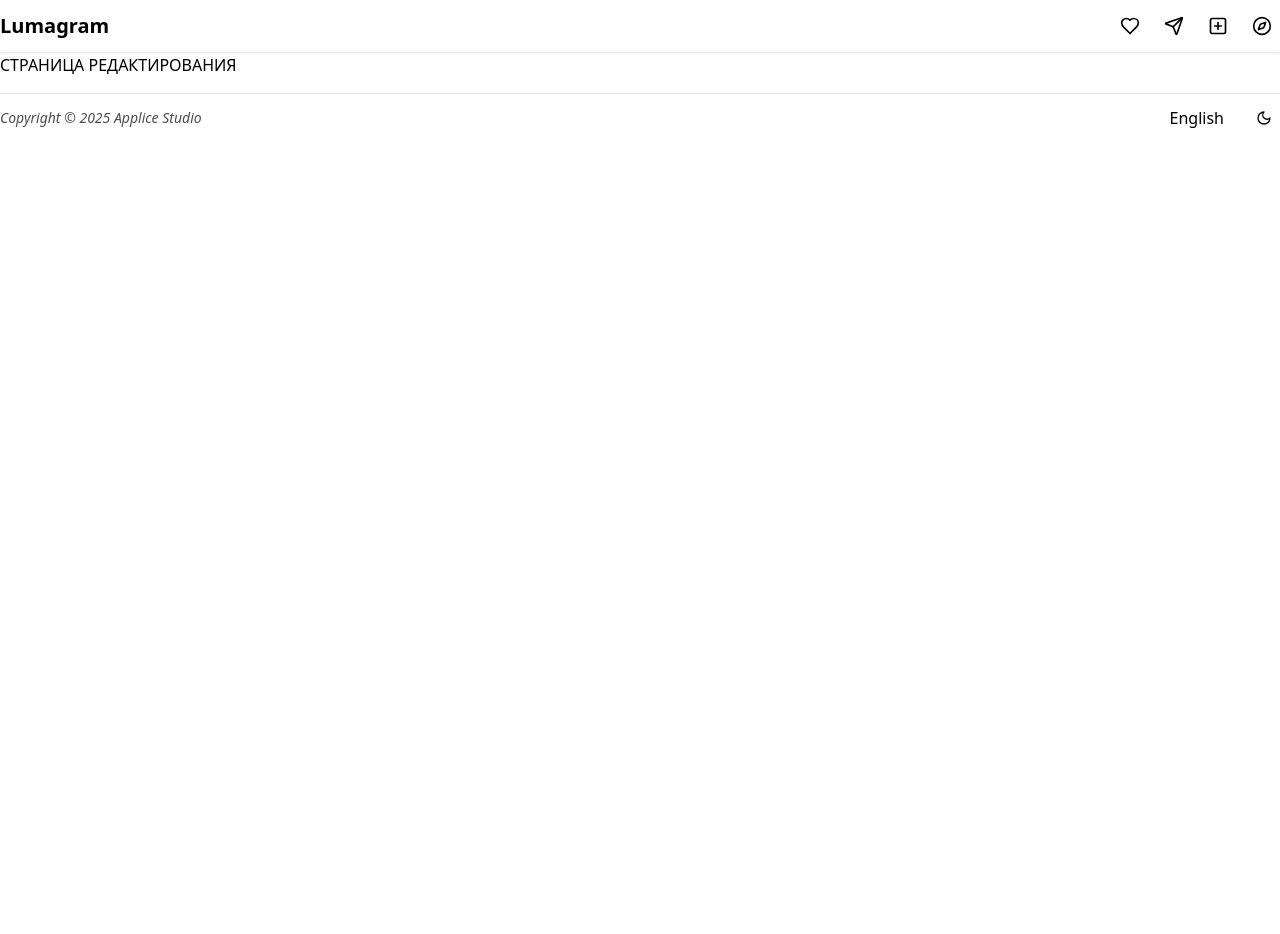
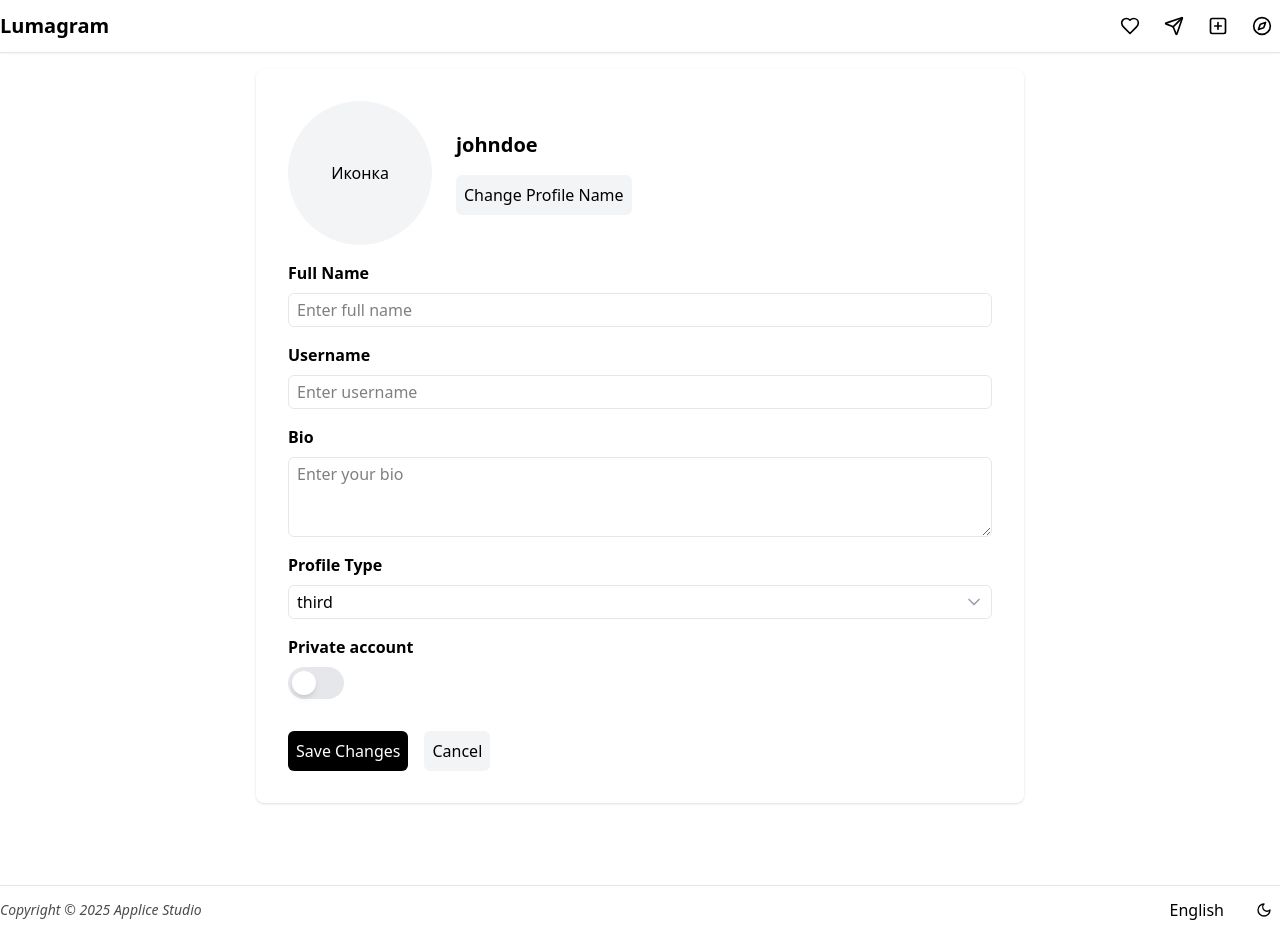
Before and after one commit to techman32/LumaGram, a Next.js app: page /en/edit in a window 1280 px wide. Before the commit the page ends 800 px from the top, so only its background shows below. Built offline with nearby package versions, Linux system fonts and the light colour scheme.

Commit message:
Добавил страницу редактирования профиля

```diff
--- a/src/app/[locale]/(dashboard)/edit/page.tsx
+++ b/src/app/[locale]/(dashboard)/edit/page.tsx
@@ -1,3 +1,59 @@
+'use client'
+import ProfileAvatar from '@/entities/profile/ui/ProfileAvatar'
+import Button from '@/shared/ui/Button'
+import Input from '@/shared/ui/Input'
+import TextArea from '@/shared/ui/TextArea'
+import Dropdown from '@/shared/ui/Dropdown'
+import Toggle from '@/shared/ui/Toggle'
+
 export default function EditProfilePage() {
-  return <div>СТРАНИЦА РЕДАКТИРОВАНИЯ</div>
+  return (
+    <div className="h-screen">
+      <div className="mx-[20%] my-4 p-8 bg-white dark:bg-black/10 rounded-lg not-dark:shadow-sm dark:border dark:border-white/10">
+        <div className="flex gap-6 items-center mb-4">
+          <ProfileAvatar />
+          <div className="flex flex-col gap-4">
+            <h2 className="font-bold text-xl">johndoe</h2>
+            <Button appearance="secondary">Change Profile Name</Button>
+          </div>
+        </div>
+        <form className="flex flex-col gap-4">
+          <div className="flex flex-col gap-2">
+            <h2 className="font-semibold">Full Name</h2>
+            <Input block placeholder="Enter full name" />
+          </div>
+          <div className="flex flex-col gap-2">
+            <h2 className="font-semibold">Username</h2>
+            <Input block placeholder="Enter username" />
+          </div>
+          <div className="flex flex-col gap-2">
+            <h2 className="font-semibold">Bio</h2>
+            <TextArea placeholder="Enter your bio" />
+          </div>
+          <div className="flex flex-col gap-2">
+            <h2 className="font-semibold">Profile Type</h2>
+            <Dropdown
+              list={[
+                { id: '1', name: 'first' },
+                { id: '2', name: 'second' },
+                { id: '3', name: 'third' },
+              ]}
+              selected={{ id: '3', name: 'third' }}
+              displayKey={'name'}
+              valueKey={'id'}
+              handleChoice={(v) => console.log(v)}
+            />
+          </div>
+          <div className="flex flex-col gap-2">
+            <h2 className="font-semibold">Private account</h2>
+            <Toggle />
+          </div>
+          <div className="flex gap-4 mt-4">
+            <Button appearance={'primary'}>Save Changes</Button>
+            <Button appearance={'secondary'}>Cancel</Button>
+          </div>
+        </form>
+      </div>
+    </div>
+  )
 }
--- a/src/app/[locale]/globals.css
+++ b/src/app/[locale]/globals.css
@@ -1,3 +1,14 @@
 @import 'tailwindcss';
 
 @custom-variant dark (&:where(.dark, .dark *));
+
+html,
+body {
+  height: 100%;
+  display: flex;
+  flex-direction: column;
+}
+
+body {
+  margin: 0;
+}
--- a/src/shared/ui/Button.tsx
+++ b/src/shared/ui/Button.tsx
@@ -1,26 +1,28 @@
-import { ButtonHTMLAttributes } from 'react'
+import {ButtonHTMLAttributes} from 'react'
 import cn from 'classnames'
 
 interface ButtonProps extends ButtonHTMLAttributes<HTMLButtonElement> {
   className?: string
-  appearance?: 'primary' | 'secondary' | 'default' | 'ghost'
+  appearance?: 'primary' | 'secondary' | 'default' | 'ghost' | 'dropdown'
   block?: boolean
 }
 
-export default function Button({ className, appearance = 'default', block, ...props }: ButtonProps) {
+export default function Button({className, appearance = 'default', block, ...props}: ButtonProps) {
   return (
     <button
       {...props}
       className={cn(
-        'cursor-pointer p-2 rounded-md transition-colors duration-300 outline-none focus:outline-none',
+        'cursor-pointer relative p-2 rounded-md transition-colors duration-300 outline-none focus:outline-none',
         {
           'bg-black text-white hover:bg-black/90 dark:bg-white dark:text-black dark:hover:bg-white/90 font-medium':
             appearance === 'primary',
           'bg-gray-100 hover:bg-gray-200 dark:bg-white/10 dark:hover:bg-white/20': appearance === 'secondary',
           'hover:bg-gray-100 dark:hover:bg-white/10': appearance === 'ghost',
+          'border border-gray-200 hover:bg-gray-100 dark:border-white/10 dark:hover:bg-white/10': appearance === 'dropdown'
         },
-        { 'w-full': block },
-        className,
+        {'w-full': block},
+        {'w-full text-left': block && appearance === 'dropdown'},
+        className
       )}
     />
   )
--- /dev/null
+++ b/src/shared/ui/ButtonDropdown.tsx
@@ -0,0 +1,16 @@
+import { ChevronDown } from 'lucide-react'
+import { ButtonHTMLAttributes } from 'react'
+import Button from '@/shared/ui/Button'
+
+interface ButtonProps extends ButtonHTMLAttributes<HTMLButtonElement> {
+  block?: boolean
+}
+
+export default function ButtonDropdown({ block = false, ...props }: ButtonProps) {
+  return (
+    <>
+      <Button className="group py-1" appearance="dropdown" {...props} block={block}/>
+      <ChevronDown size={20} className="absolute top-0 bottom-0 right-2 my-auto text-gray-400" />
+    </>
+  )
+}
--- /dev/null
+++ b/src/shared/ui/Dropdown.tsx
@@ -0,0 +1,58 @@
+import ButtonDropdown from '@/shared/ui/ButtonDropdown'
+import { useState } from 'react'
+import cn from 'classnames'
+
+type DropdownProps<T> = {
+  list: T[]
+  selected: T
+  displayKey: keyof T
+  valueKey: keyof T
+  handleChoice: (value: string) => void
+}
+
+export default function Dropdown<T>({ list, selected, displayKey, valueKey, handleChoice }: DropdownProps<T>) {
+  const [isOpen, setIsOpen] = useState<boolean>(false)
+
+  const getOptionProp = (option: T, key: keyof T) => {
+    return String(option[key])
+  }
+
+  const handleOptionChange = (key: string) => {
+    handleChoice(key)
+    setIsOpen(false)
+  }
+
+  return (
+    <div className="relative">
+      <ButtonDropdown
+        block={true}
+        onClick={(event) => {
+          event.preventDefault()
+          setIsOpen(!isOpen)
+        }}
+      >
+        {getOptionProp(selected, displayKey)}
+      </ButtonDropdown>
+      {isOpen && (
+        <ul className="absolute left-0 w-full min-w-[120px] bottom-full mb-1 bg-white dark:bg-black overflow-hidden border border-gray-200 dark:border-white/10 rounded-md shadow-lg z-50">
+          {list.map((item) => (
+            <li key={getOptionProp(item, valueKey)}>
+              <button
+                className={cn('cursor-pointer w-full text-left px-4 py-2 hover:bg-gray-100 dark:hover:bg-white/10', {
+                  'bg-gray-100 dark:bg-white/10': getOptionProp(item, valueKey) === getOptionProp(selected, valueKey),
+                })}
+                disabled={getOptionProp(item, valueKey) === getOptionProp(selected, valueKey)}
+                onClick={(event) => {
+                  event.preventDefault()
+                  handleOptionChange(getOptionProp(item, valueKey))
+                }}
+              >
+                {getOptionProp(item, displayKey)}
+              </button>
+            </li>
+          ))}
+        </ul>
+      )}
+    </div>
+  )
+}
--- a/src/shared/ui/Input.tsx
+++ b/src/shared/ui/Input.tsx
@@ -4,15 +4,17 @@ import cn from 'classnames'
 interface InputProps extends InputHTMLAttributes<HTMLInputElement> {
   className?: string
   error?: boolean
+  block?: boolean
 }
 
-export default function Input({ className = '', error = false, ...props }: InputProps) {
+export default function Input({ className = '', error = false, block = false, ...props }: InputProps) {
   return (
     <input
       {...props}
       className={cn(
         'bg-white border-gray-200 dark:bg-white/10 dark:border-white/10 focus-visible:outline-black dark:focus-visible:outline-white focus-visible:outline-1 border rounded-md py-1 px-2',
         { 'border-red-500 dark:border-red-500 outline-none': error },
+        { 'w-full': block },
         className,
       )}
     />
--- /dev/null
+++ b/src/shared/ui/TextArea.tsx
@@ -0,0 +1,22 @@
+import { TextareaHTMLAttributes } from 'react'
+import cn from 'classnames'
+
+interface TextAreaProps extends TextareaHTMLAttributes<HTMLTextAreaElement> {
+  className?: string
+  error?: boolean
+  block?: boolean
+}
+
+export default function TextArea({ className = '', error = false, block = false, ...props }: TextAreaProps) {
+  return (
+    <textarea
+      {...props}
+      className={cn(
+        'min-h-[80px] bg-white border-gray-200 dark:bg-white/10 dark:border-white/10 focus-visible:outline-black dark:focus-visible:outline-white focus-visible:outline-1 border rounded-md py-1 px-2',
+        { 'border-red-500 dark:border-red-500 outline-none': error },
+        { 'w-full': block },
+        className,
+      )}
+    />
+  )
+}
--- /dev/null
+++ b/src/shared/ui/Toggle.tsx
@@ -0,0 +1,21 @@
+import { useState } from 'react'
+
+export default function Toggle() {
+  const [checked, setChecked] = useState(false)
+
+  return (
+    <label htmlFor="toggle" className="relative inline-block w-14 h-8 cursor-pointer">
+      <input type="checkbox" id="toggle" className="sr-only" checked={checked} onChange={() => setChecked(!checked)} />
+      <span
+        className={`block w-full h-full rounded-full transition-colors duration-300 ${
+          checked ? 'bg-black dark:bg-white' : 'bg-gray-200 dark:bg-white/10'
+        }`}
+      ></span>
+      <span
+        className={`absolute left-1 top-1 w-6 h-6 bg-white dark:bg-black rounded-full shadow-md transform transition-transform duration-300 ${
+          checked ? 'translate-x-6' : ''
+        }`}
+      ></span>
+    </label>
+  )
+}
```
